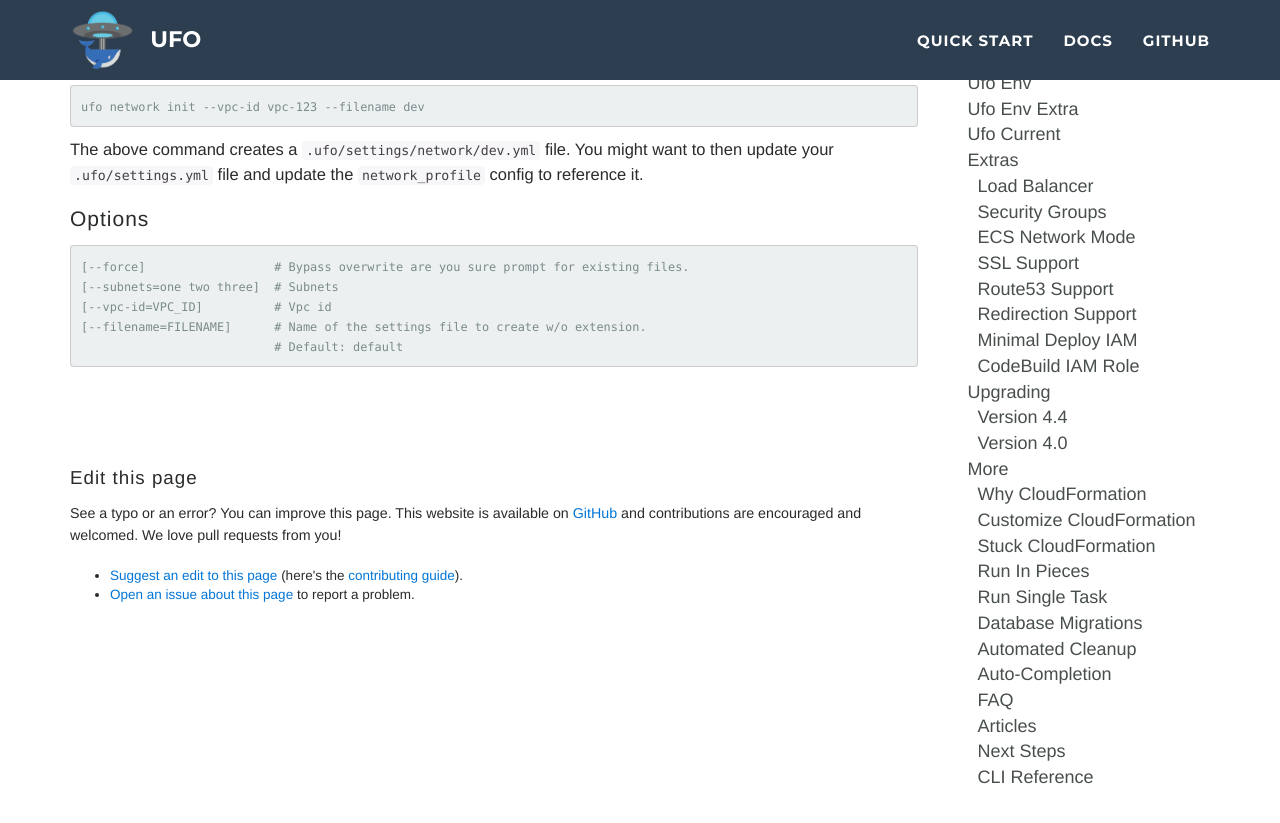
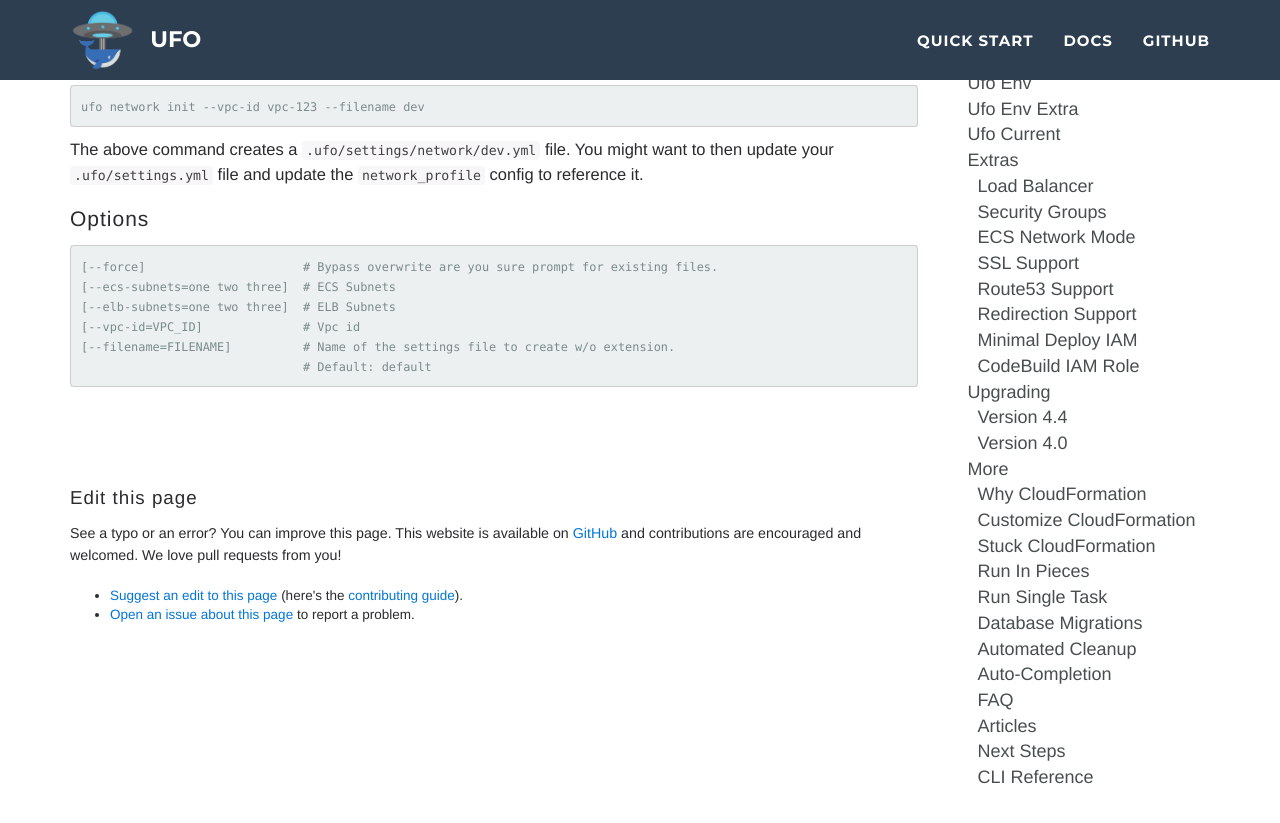
Before and after one commit to boltops-tools/ufo, a Jekyll site: the page built from docs/_reference/ufo-network-init.md, in a window 1280 px wide and 900 px high, scrolled down 573 px. Shown: the top 823 px of the window. Built offline with Jekyll 4.4.1, drawn with Linux system fonts in a browser that asks for light colours.

Commit message:
docs updated by circleci

````diff
--- a/docs/_reference/ufo-network-init.md
+++ b/docs/_reference/ufo-network-init.md
@@ -29,9 +29,10 @@ The above command creates a `.ufo/settings/network/dev.yml` file.  You might wan
 ## Options
 
 ```
-[--force]                  # Bypass overwrite are you sure prompt for existing files.
-[--subnets=one two three]  # Subnets
-[--vpc-id=VPC_ID]          # Vpc id
-[--filename=FILENAME]      # Name of the settings file to create w/o extension.
-                           # Default: default
+[--force]                      # Bypass overwrite are you sure prompt for existing files.
+[--ecs-subnets=one two three]  # ECS Subnets
+[--elb-subnets=one two three]  # ELB Subnets
+[--vpc-id=VPC_ID]              # Vpc id
+[--filename=FILENAME]          # Name of the settings file to create w/o extension.
+                               # Default: default
 ```
````
